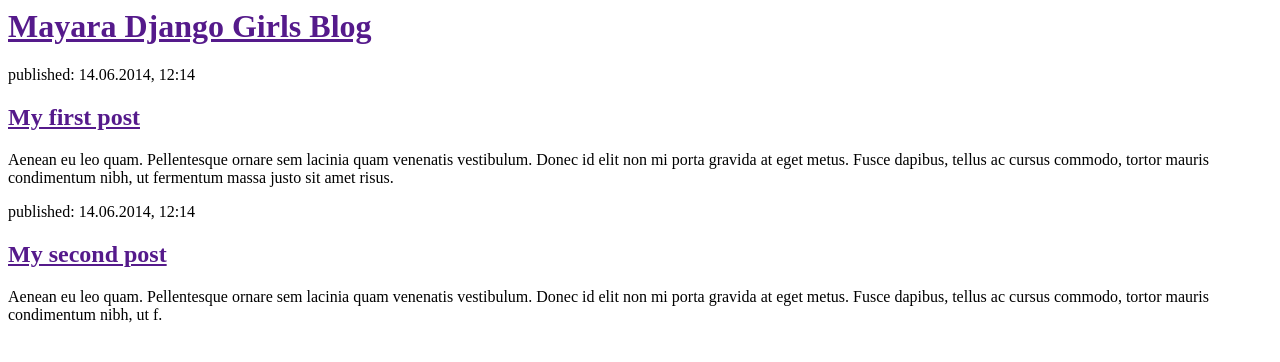
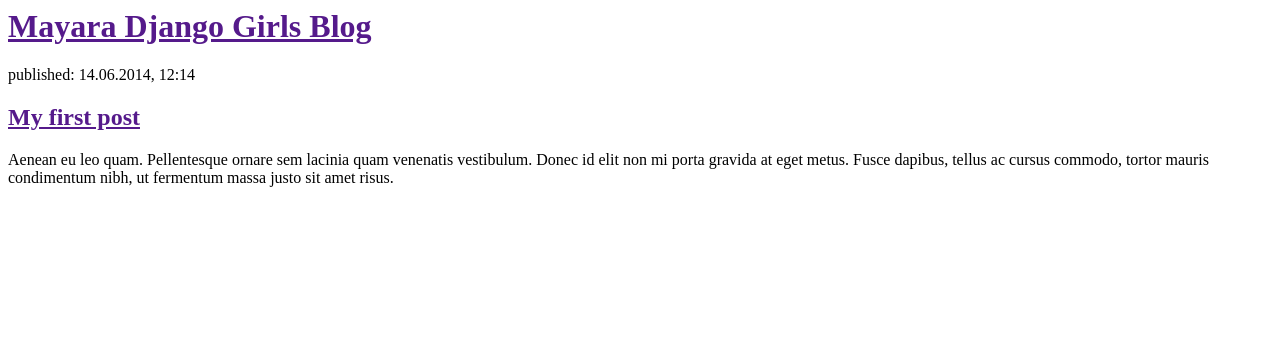
Before and after one commit to mayarabione/my-first-blog, a Django app: template blog/templates/blog/post_list.html in a window 1280 px wide. Shown: the top 362 px of the page. Run offline with Django 3.2, Linux system fonts and the light colour scheme; the template is opened without the code that fills it: values that come from a table or form of the project are taken from there, others are empty; tables that the repository leaves empty hold one stand-in row (values such as "Sample post").

Commit message:
ajuste html

```diff
--- a/blog/templates/blog/post_list.html
+++ b/blog/templates/blog/post_list.html
@@ -14,12 +14,5 @@
             <p>Aenean eu leo quam. Pellentesque ornare sem lacinia quam venenatis vestibulum. Donec id elit non mi porta gravida at eget metus. Fusce dapibus, tellus ac cursus commodo, tortor mauris condimentum nibh, ut fermentum massa justo sit amet risus.</p>
         </div>
     {% endfor %}
-    {% for post in posts %}
-        <div>
-            <p>published: 14.06.2014, 12:14</p>
-            <h2><a href="">My second post</a></h2>
-            <p>Aenean eu leo quam. Pellentesque ornare sem lacinia quam venenatis vestibulum. Donec id elit non mi porta gravida at eget metus. Fusce dapibus, tellus ac cursus commodo, tortor mauris condimentum nibh, ut f.</p>
-        </div>
-    {% endfor %}
     </body>
 </html>
```
